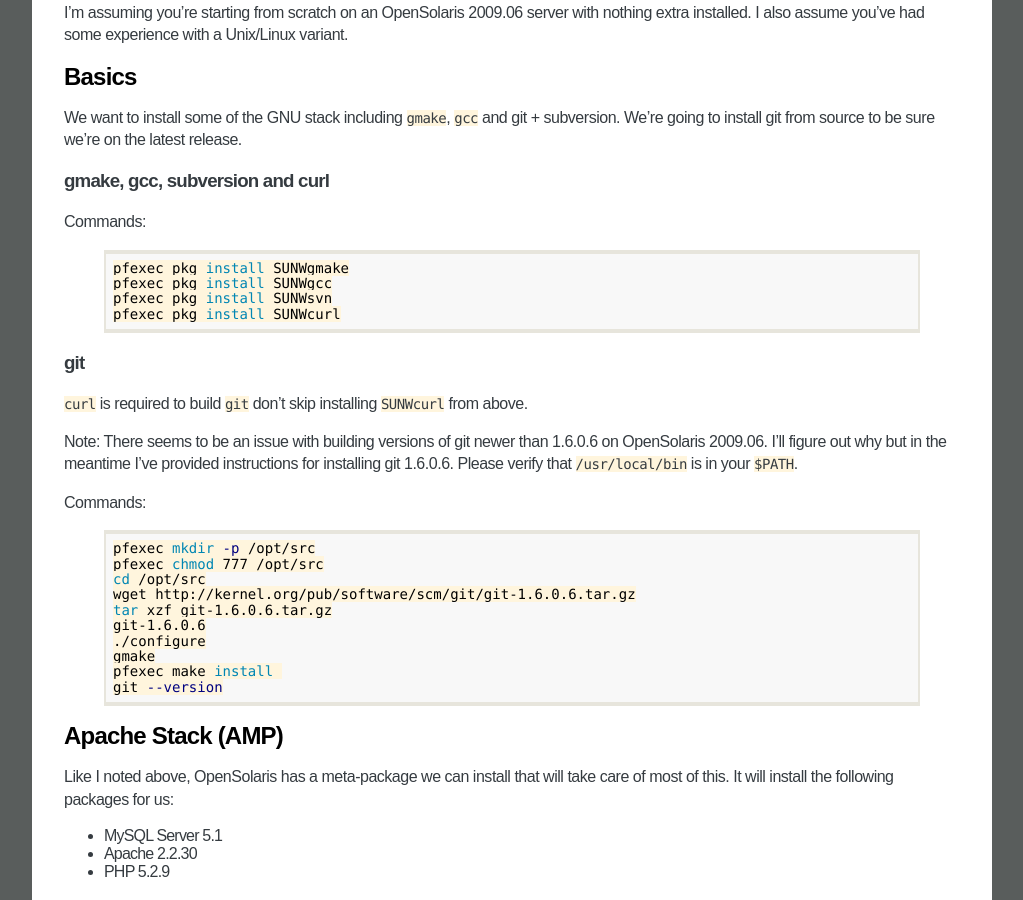
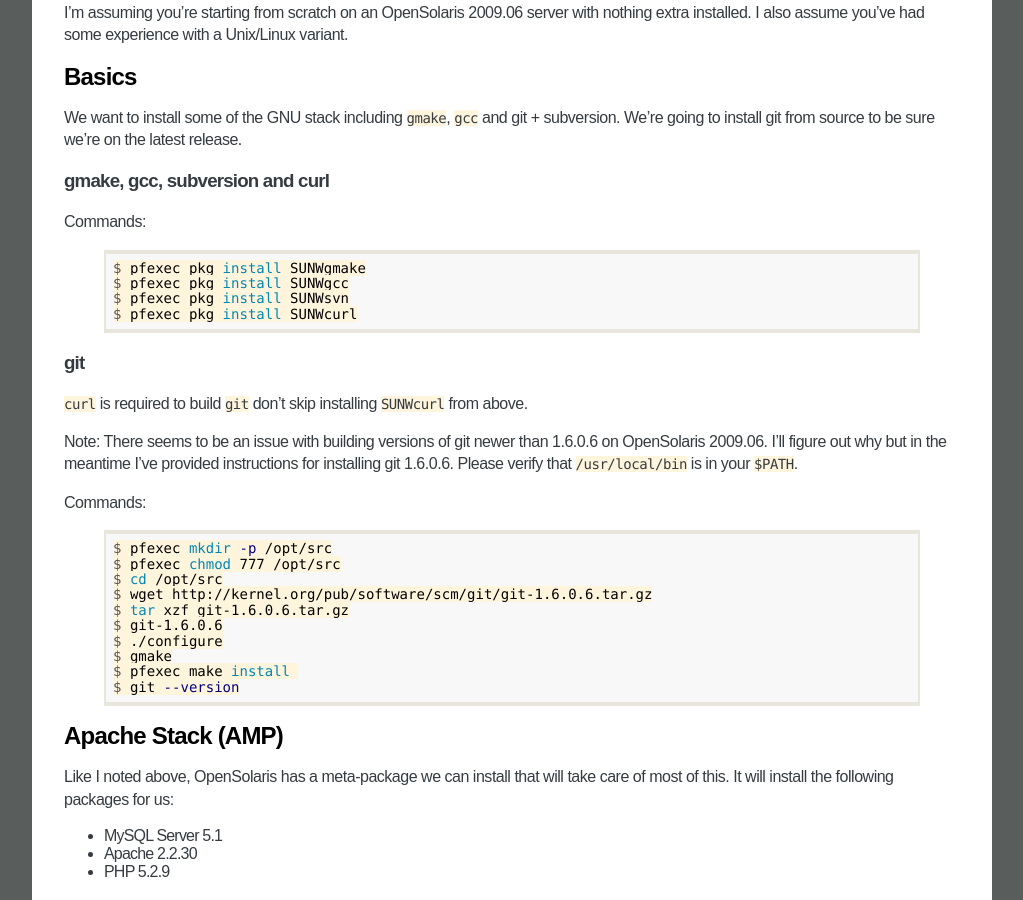
Before and after one commit to amerine/amerine.github.com, a Jekyll site: the page built from _posts/2009-10-19-rails-stack-on-opensolaris-2009.blog.markdown, in a window 1280 px wide and 900 px high, scrolled down 542 px. Shown: the whole window, without its empty margins (128-1151 px from the left). Built offline with Jekyll 4.4.1, drawn with Linux system fonts in a browser that asks for light colours; comment, search, counter and statistics services are not loaded.

Commit message:
Changed Syntax hightligh method for a few posts

```diff
--- a/_posts/2009-10-19-rails-stack-on-opensolaris-2009.blog.markdown
+++ b/_posts/2009-10-19-rails-stack-on-opensolaris-2009.blog.markdown
@@ -15,11 +15,11 @@
 
 ### gmake, gcc, subversion and curl ###
 Commands:
-{% highlight bash %}
-pfexec pkg install SUNWgmake
-pfexec pkg install SUNWgcc
-pfexec pkg install SUNWsvn
-pfexec pkg install SUNWcurl
+{% highlight console %}
+$ pfexec pkg install SUNWgmake
+$ pfexec pkg install SUNWgcc
+$ pfexec pkg install SUNWsvn
+$ pfexec pkg install SUNWcurl
 {% endhighlight %}
 ### git ###
 `curl` is required to build `git` don't skip installing `SUNWcurl` from above.
@@ -27,17 +27,17 @@
 Note: There seems to be an issue with building versions of git newer than 1.6.0.6 on OpenSolaris 2009.06. I'll figure out why but in the meantime I've provided instructions for installing git 1.6.0.6. Please verify that `/usr/local/bin` is in your `$PATH`.
 
 Commands:
-{% highlight bash %}
-pfexec mkdir -p /opt/src
-pfexec chmod 777 /opt/src
-cd /opt/src
-wget http://kernel.org/pub/software/scm/git/git-1.6.0.6.tar.gz
-tar xzf git-1.6.0.6.tar.gz
-git-1.6.0.6
-./configure
-gmake
-pfexec make install
-git --version
+{% highlight console %}
+$ pfexec mkdir -p /opt/src
+$ pfexec chmod 777 /opt/src
+$ cd /opt/src
+$ wget http://kernel.org/pub/software/scm/git/git-1.6.0.6.tar.gz
+$ tar xzf git-1.6.0.6.tar.gz
+$ git-1.6.0.6
+$ ./configure
+$ gmake
+$ pfexec make install
+$ git --version
 {% endhighlight %}
 ## Apache Stack (AMP) ##
 Like I noted above, OpenSolaris has a meta-package we can install that will take care of most of this. It will install the following packages for us:
--- a/_posts/2010-02-23-fix-rails-3.0-no-such-file-to-load-set.markdown
+++ b/_posts/2010-02-23-fix-rails-3.0-no-such-file-to-load-set.markdown
@@ -5,7 +5,7 @@
 I was assisting aridlous on irc while he was experiencing an issue launching the rails console in a Rails 3.0 beta app.
 
 He was getting the following error:
-{% highlight bash %}
+{% highlight console %}
 $ script/console
 /opt/local/lib/ruby/site_ruby/1.8/rubygems/custom_require.rb:31:in `gem_original_require': no such file to load -- set (LoadError)
 	from /opt/local/lib/ruby/site_ruby/1.8/rubygems/custom_require.rb:31:in `require'
@@ -26,7 +26,7 @@
 This appears to only affect folks using RVM and Bundler.
 
 After a little sleuthing it appeared that RVM was setting a blank `GEM_HOME` environment variable when you leave the ruby version set to default.
-{% highlight bash %}
+{% highlight console %}
 $  env | grep GEM_HOME
 GEM_HOME=
 {% endhighlight %}
```
Also changed, not shown: other parts of _posts/2010-02-23-fix-rails-3.0-no-such-file-to-load-set.markdown (+1 -0 lines), _posts/2010-02-24-rvm-rails3-ruby-1-9-2-setup.markdown (+5 -5 lines).
